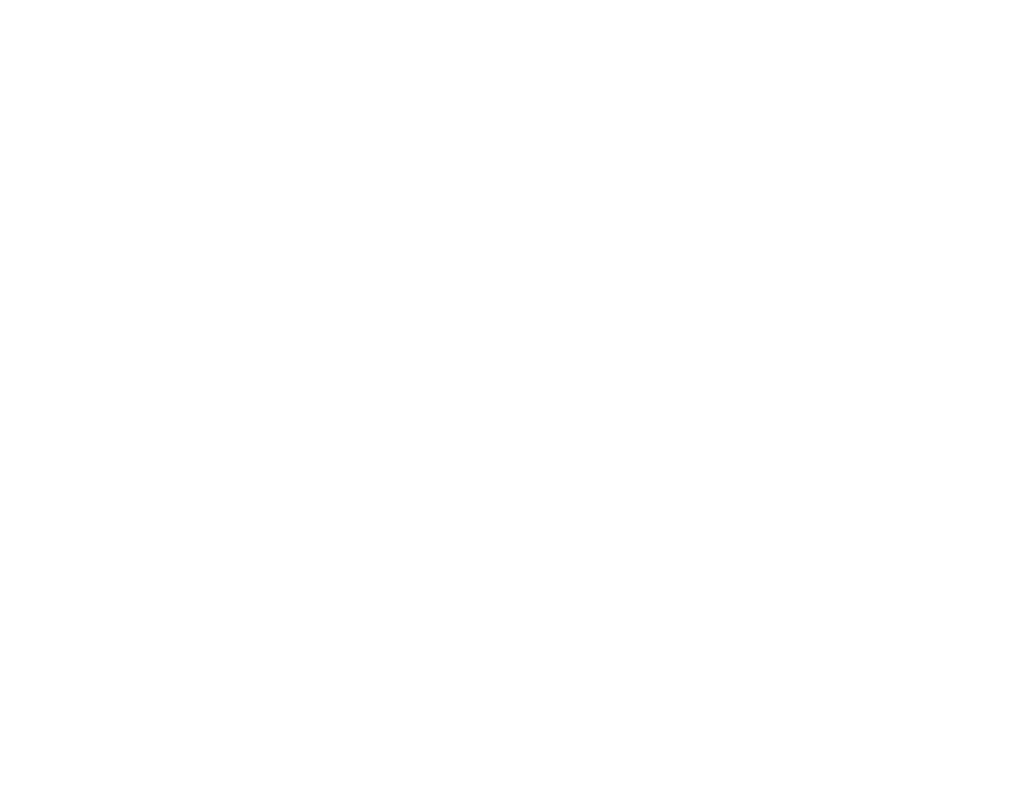
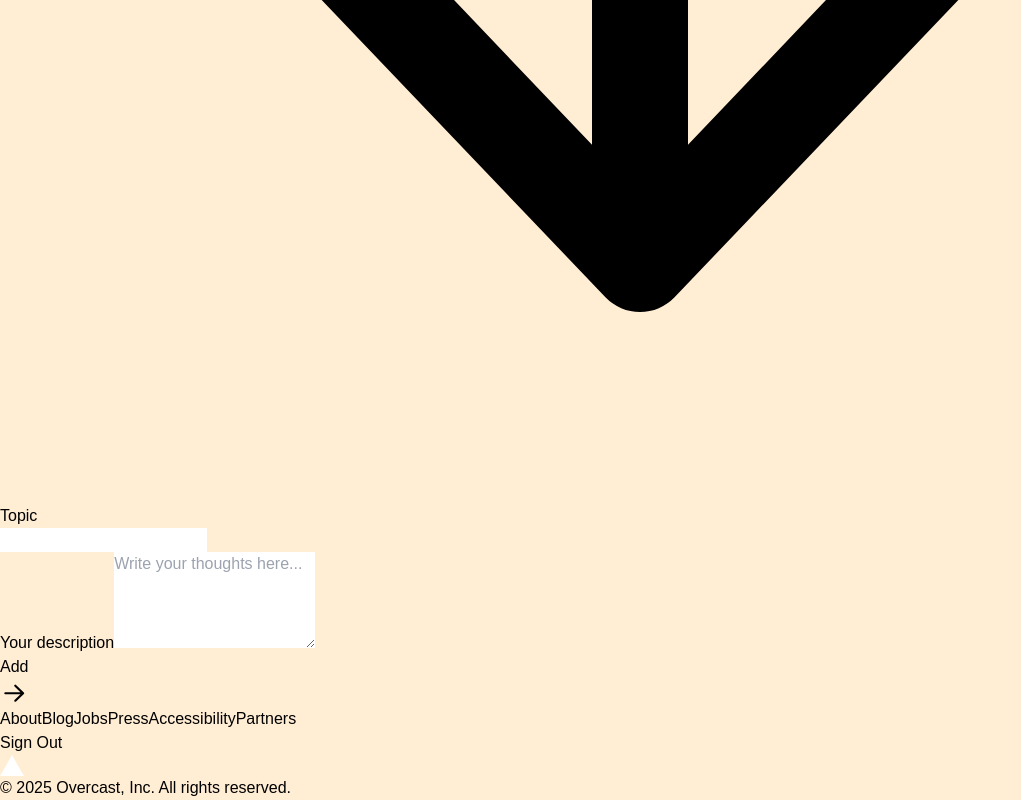
Before and after one commit to PandaTwoxx/Overcast, a Next.js app: page /home/ideas/add in a window 1280 px wide. Before the commit this address had no page. Shown: the part 1310-2110 px from the top of the page, without its empty margins (0-1021 px from the left). Before the commit the page ends 800 px from the top, so only its background shows below. Built offline with nearby package versions, Linux system fonts and the light colour scheme; no server answers; sample sign-in values are in the browser's storage.

Commit message:
Added page

```diff
--- /dev/null
+++ b/src/app/home/ideas/add/page.tsx
@@ -0,0 +1,60 @@
+import { addPost } from '@/actions'
+import { ArrowRightIcon, ArrowDownIcon } from "@heroicons/react/20/solid";
+import { auth } from "@/auth";
+import {redirect} from "next/navigation";
+import {getUserId} from "@/api/users";
+
+export default async function addingPost(){
+    const user = (await auth())?.user;
+    if (!user){
+        redirect('/login');
+    }
+    const userId = Number(user.id || await getUserId(user.name || ""))
+      return (
+          <>
+              <div className="flex min-h-full flex-1 flex-col justify-center px-6 py-12 lg:px-8">
+                  <div className="sm:mx-auto sm:w-full sm:max-w-sm">
+                      <h2 className="mt-10 text-center text-2xl/9 font-bold tracking-tight text-gray-900 dark:text-white">
+                          Add a post <ArrowDownIcon className="ml-auto mx-auto text-gray-50 h-20 w-20" />
+                      </h2>
+                  </div>
+              </div>
+              <div className="mt-10 sm:mx-auto sm:w-full sm:max-w-sm px-8">
+                  <form action={addPost} className="space-y-6">
+                      <div>
+                          <label htmlFor="topic" className="block text-sm/6 font-medium dark:text-white text-gray-800">
+                              Topic
+                          </label>
+                          <div className="mt-2">
+                              <input
+                                  id="topic"
+                                  name="topic"
+                                  type="topic"
+                                  required
+                                  autoComplete="topic"
+                                  className="block w-full rounded-md bg-white px-3 py-1.5 text-base text-gray-900 outline outline-1 -outline-offset-1 outline-gray-300 placeholder:text-gray-400 focus:outline focus:outline-2 focus:-outline-offset-2 focus:outline-indigo-600 sm:text-sm/6"/>
+                          </div>
+                      </div>
+
+                      <div>
+                          <label htmlFor="description"
+                                 className="block mb-2 text-sm font-medium text-gray-900 dark:text-white">Your
+                              description</label>
+                          <textarea id="description" rows={4}
+                                    className="block p-2.5 w-full text-sm text-gray-900 bg-gray-50 rounded-lg border border-gray-300 focus:ring-blue-500 focus:border-blue-500 dark:border-gray-600 dark:placeholder-gray-400  dark:focus:ring-blue-500 dark:focus:border-blue-500"
+                                    placeholder="Write your thoughts here..."></textarea>
+                      </div>
+                      <div>
+                          <input type="hidden" value={userId}/>
+                          <button
+                              type="submit"
+                              className="flex w-full justify-center rounded-md bg-green-500 px-3 py-1.5 text-sm/6 font-semibold text-white shadow-sm hover:bg-indigo-500 focus-visible:outline focus-visible:outline-2 focus-visible:outline-offset-2 focus-visible:outline-indigo-600"
+                          >
+                              Add <ArrowRightIcon className="ml-auto h-5 w-5 text-gray-50"/>
+                          </button>
+                      </div>
+                  </form>
+              </div>
+          </>
+)
+}
```
